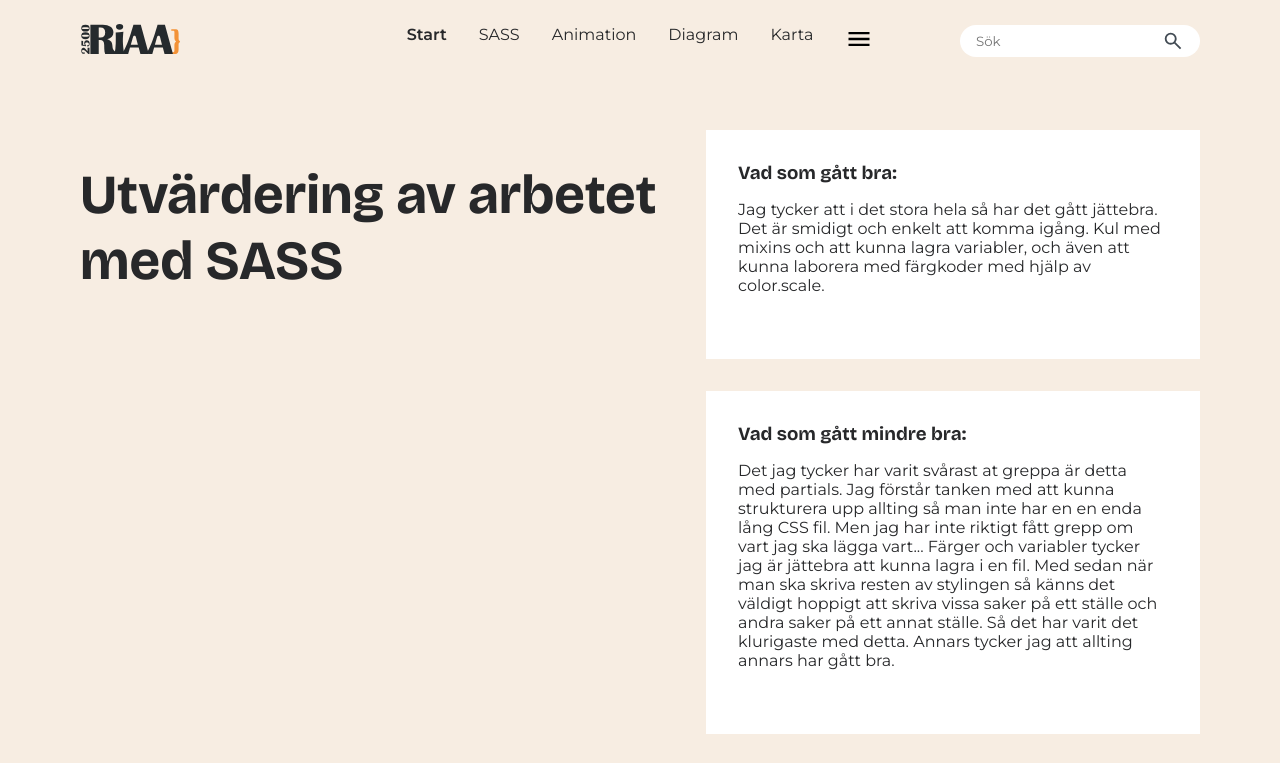
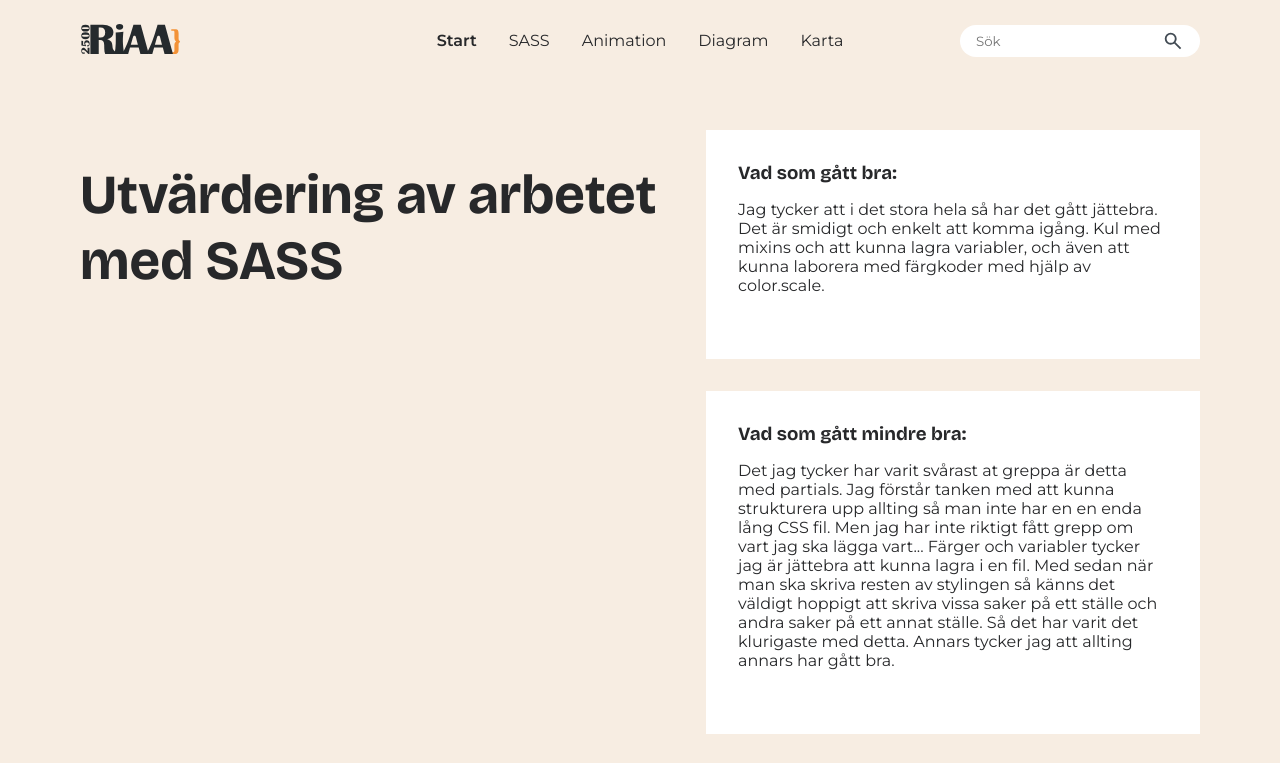
Before and after one commit to riina-aa/frontend-laboration3-5, a website built with Vite: page valuation.html in a window 1280 px wide. Shown: the top 763 px of the page. Built offline with nearby package versions, Linux system fonts and the light colour scheme.

Commit message:
Småfix meny och borttagning av länk inför inlämning

```diff
--- a/valuation.html
+++ b/valuation.html
@@ -27,10 +27,10 @@
     <ul>
       <li class="active hideOnMobile"><a href="index.html">Start</a></li>
       <li class="hideOnMobile"><a href="valuation.html">SASS</a></li>
-      <li class="hideOnMobile"><a href="animation.html">Animation</a></li>
+      <li class="hideOnMobile"><a href="#">Animation</a></li>
       <li class="hideOnMobile"><a href="#">Diagram</a></li>
       <li class="hideOnMobile"><a href="#">Karta</a></li>
-      <li id="open-menu-li"><svg xmlns="http://www.w3.org/2000/svg" height="28px" viewBox="0 -960 960 960" width="28px" fill="#000000"><path d="M120-240v-80h720v80H120Zm0-200v-80h720v80H120Zm0-200v-80h720v80H120Z"/></svg></li>
+      <li class="menu-button" id="open-menu-li"><svg xmlns="http://www.w3.org/2000/svg" height="28px" viewBox="0 -960 960 960" width="28px" fill="#000000"><path d="M120-240v-80h720v80H120Zm0-200v-80h720v80H120Zm0-200v-80h720v80H120Z"/></svg></li>
     </ul>
     <div class="search-container">
       <label for="search"></label>
```
Also changed, not shown: index.html (+1 -1 lines).
